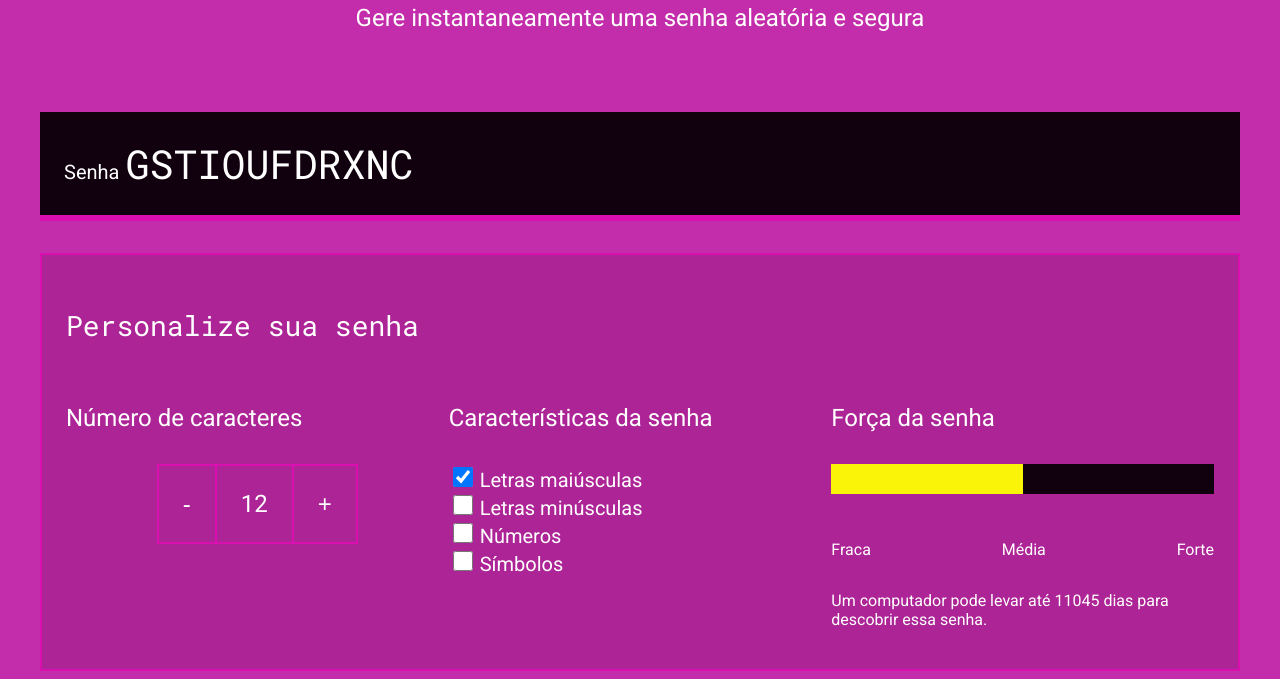
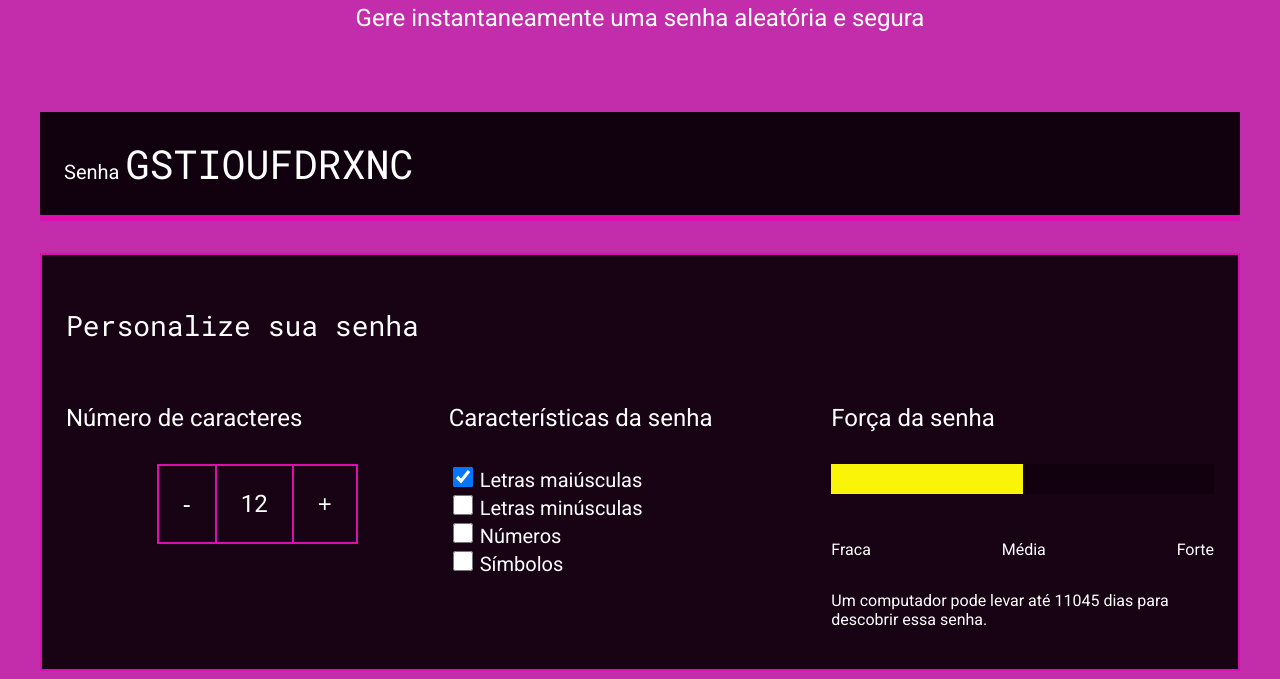
Before and after one commit to kizelly/gerador-de-senha, a plain HTML site: page index.html in a window 1280 px wide. Shown: the part 214-893 px from the top of the page. Drawn offline with Linux system fonts and the light colour scheme.

Commit message:
5t6rfxghbv

```diff
--- a/style.css
+++ b/style.css
@@ -4,7 +4,7 @@
     --branco: white;
     --cor-de-fundo: #c01ea5ef;
     --fundo-senha: #11010f;
-    --fundo-texto: #ad2497;
+    --fundo-texto: #180314;
     --borda: #db0eaf;
     --roboto: 'Roboto', sans-serif;
     --roboto-mono: 'Roboto Mono', monospace;
```
